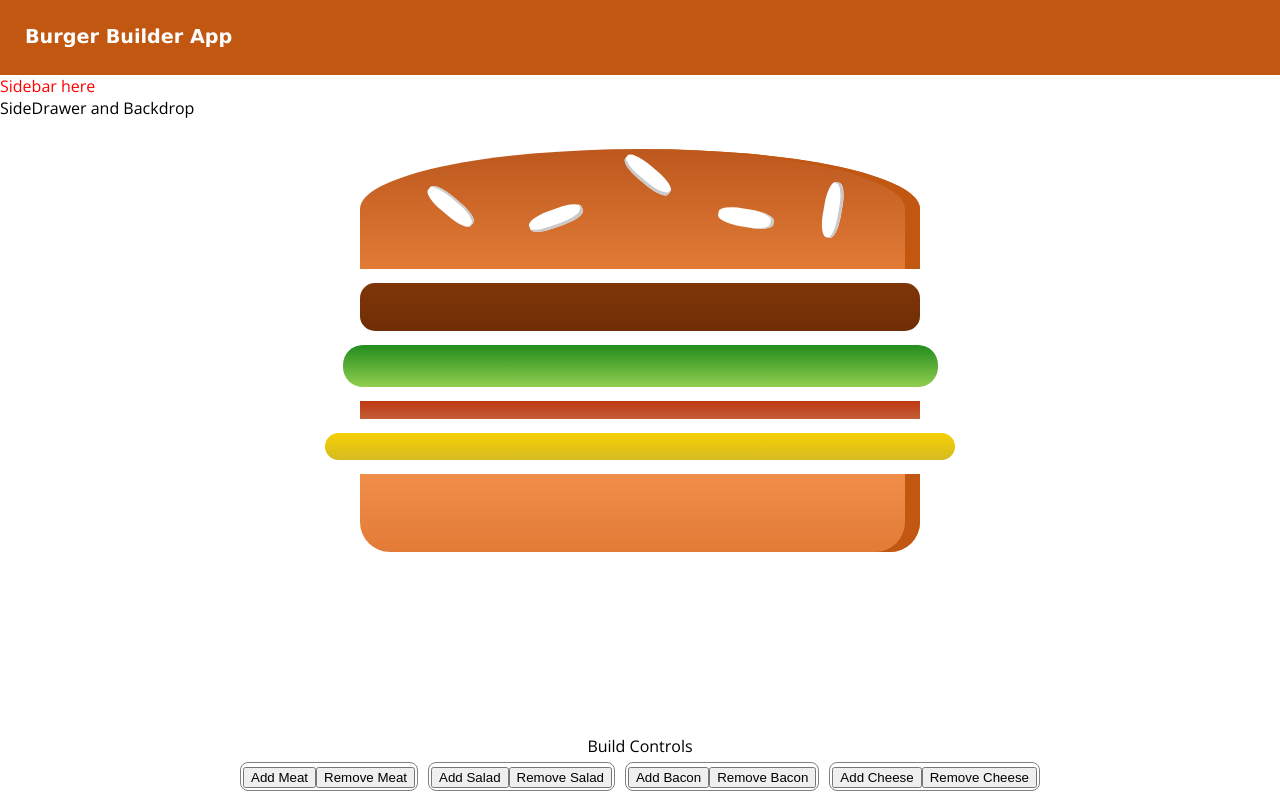
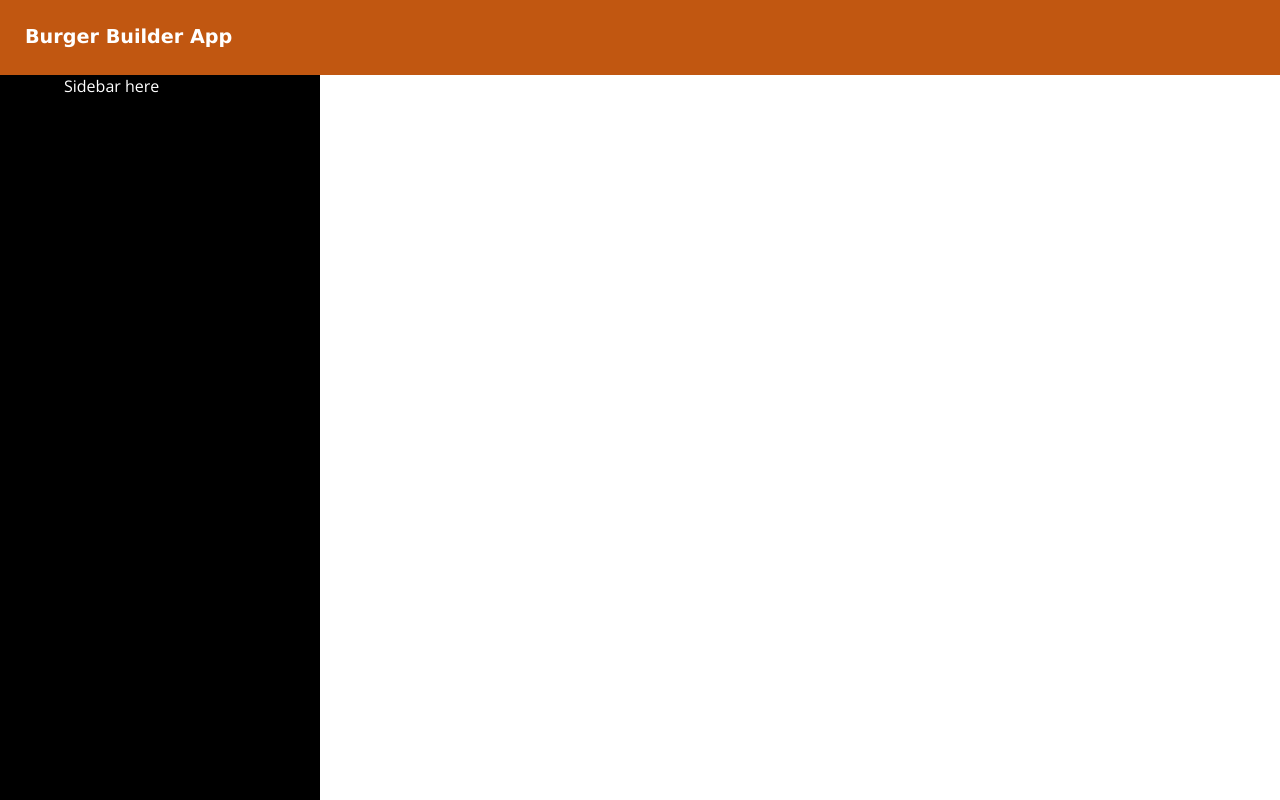
Before and after one commit to JordT/burgerBuilderApp, a React (Create React App) app: page / in a window 1280 px wide. Shown: the top 800 px of the page. Built offline with nearby package versions, Linux system fonts and the light colour scheme.

Commit message:
Added sidebar, pushing up to attempt burderbuild migration

```diff
--- a/package.json
+++ b/package.json
@@ -9,8 +9,7 @@
     "prop-types": "^15.7.2",
     "react": "^17.0.1",
     "react-dom": "^17.0.1",
-    "react-scripts": "4.0.0",
-    "web-vitals": "^0.2.4"
+    "react-scripts": "4.0.0"
   },
   "scripts": {
     "start": "react-scripts start",
--- a/src/components/Layout/Layout.js
+++ b/src/components/Layout/Layout.js
@@ -7,12 +7,13 @@ import classes from '../Layout/Layout.module.css'
 
 const layout = (props) => (
   <AuxHOC>
-    <Toolbar />
-    <Sidebar />
-    <div>SideDrawer and Backdrop</div>
-    <main className={classes.Content}>
-      {props.children}
-    </main>
+    <div className={classes.container}>
+      <Toolbar />
+      <Sidebar className={classes.Sidebar} />
+      <main className={classes.Content}>
+        {props.children}
+      </main>
+    </div>
   </AuxHOC>
 )
 
--- a/src/components/Layout/Layout.module.css
+++ b/src/components/Layout/Layout.module.css
@@ -2,3 +2,16 @@
     margin-top: 16px;
     text-align: center;
 }
+
+
+.Sidebar {
+    display: flex;
+    color:white;
+    background-color: black;
+    max-width: 20vw;
+    max-height: 600px;
+}
+
+.Sidebar:hover {
+    color: white;
+}
--- a/src/components/Sidebar/Sidebar.module.css
+++ b/src/components/Sidebar/Sidebar.module.css
@@ -1,3 +1,12 @@
 .Sidebar {
-    color: red;
+    display: flex;
+    color: white;
+    background-color: black;
+    max-width: 20vw;
+    height: 100vw;
+    padding-left: 5vw;
 }
+
+.Sidebar:hover{
+    color: #c15711;
+}
--- a/src/index.js
+++ b/src/index.js
@@ -2,7 +2,6 @@ import React from 'react';
 import ReactDOM from 'react-dom';
 import './index.module.css';
 import App from './App';
-import reportWebVitals from './reportWebVitals';
 
 ReactDOM.render(
   <React.StrictMode>
@@ -10,8 +9,3 @@ ReactDOM.render(
   </React.StrictMode>,
   document.getElementById('root')
 );
-
-// If you want to start measuring performance in your app, pass a function
-// to log results (for example: reportWebVitals(console.log))
-// or send to an analytics endpoint. Learn more: https://bit.ly/CRA-vitals
-reportWebVitals();
```
Also changed, not shown: 1 other file (tests, documents, lock files or other folders).
